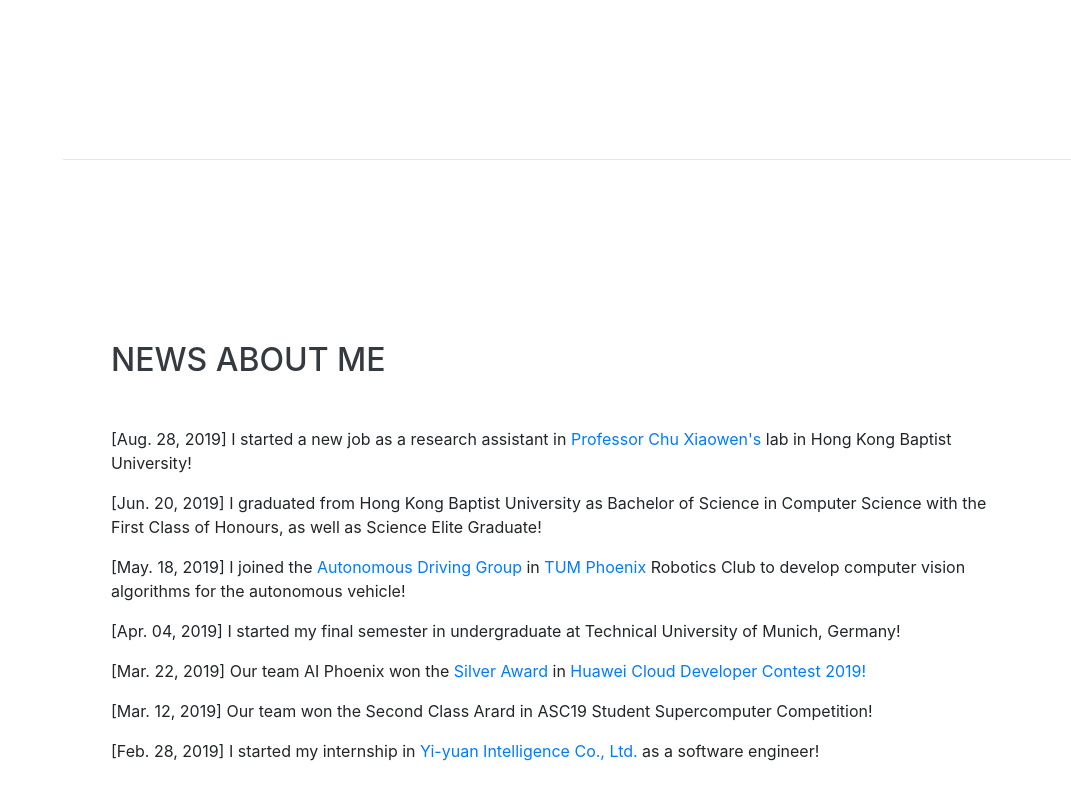
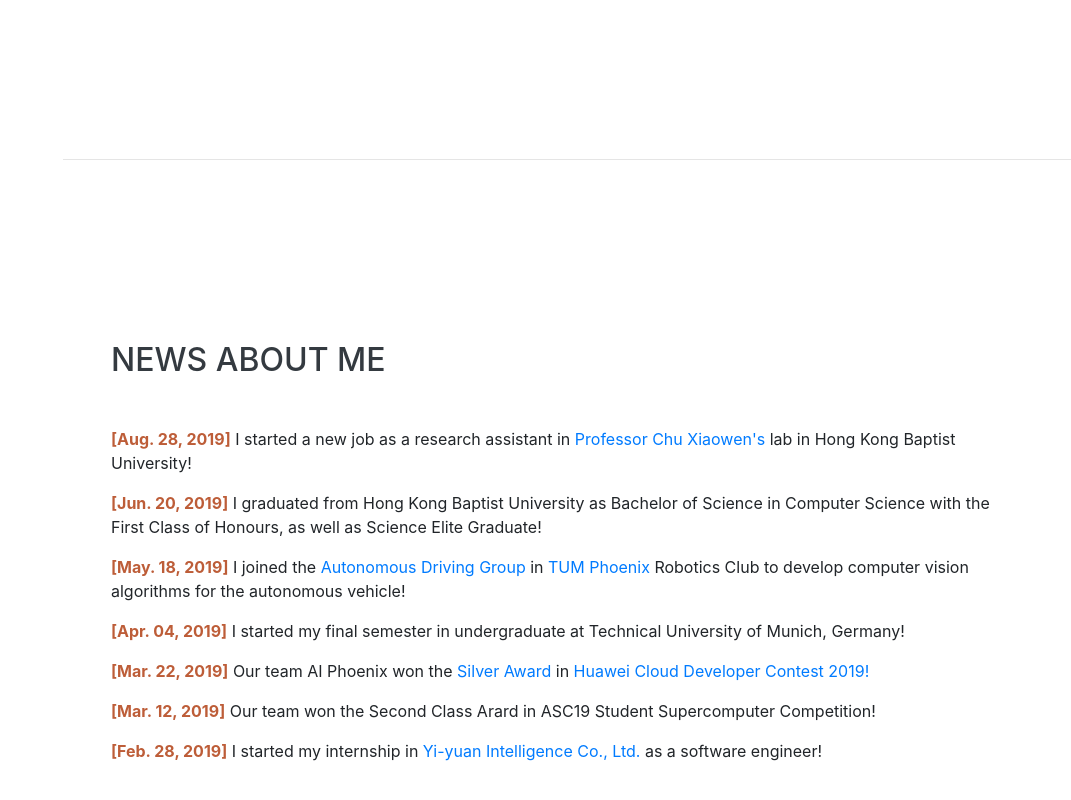
Before and after one commit to wang-shihao/arthursdays.github.io, a website with bundled scripts: page index.html in a window 1280 px wide. Shown: the part 3120-3920 px from the top of the page, without its empty margins (209-1280 px from the left). Built offline with nearby package versions, Linux system fonts and the light colour scheme; a web font is replaced by a local one.

```diff
--- a/css/resume.css
+++ b/css/resume.css
@@ -15,6 +15,11 @@
     padding-top: 0;
     padding-left: 17rem;
   }
+}
+
+.news span{
+  color: #BD5D38;
+  font-weight: bold;
 }
 
 h1,
```
